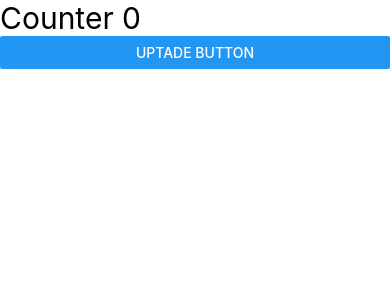
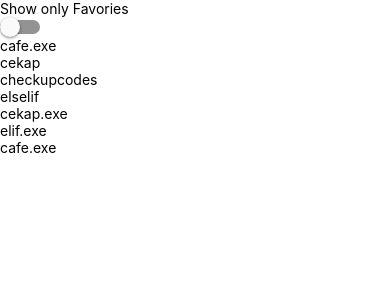
Before and after one commit to checkupcodes/ReactNative_PatikaChallenge, a React Native app in the folder stateProject/: screen / in a window 390 px wide. Shown: the top 300 px of the page. Built offline with nearby package versions, Linux system fonts and the light colour scheme.

Commit message:
v0.3.2 - State finish
Switch butonu ile sadece isseleceted leri ekranda göstertemye yarayan yapıyı kullandık

```diff
--- a/stateProject/App.js
+++ b/stateProject/App.js
@@ -1,15 +1,35 @@
 import React, {useState} from 'react';
-import {SafeAreaView, Text, View, Button} from 'react-native';
+import {SafeAreaView, Text, View, Button, Switch, FlatList} from 'react-native';
 
+const data = [
+  {id: 0, name: 'cafe.exe', isFavorite: true},
+  {id: 1, name: 'cekap', isFavorite: false},
+  {id: 2, name: 'checkupcodes', isFavorite: false},
+  {id: 3, name: 'elselif', isFavorite: true},
+  {id: 4, name: 'cekap.exe', isFavorite: true},
+  {id: 5, name: 'elif.exe', isFavorite: false},
+  {id: 6, name: 'cafe.exe', isFavorite: true},
+];
 function App() {
-  const [counter, setCounter] = useState(0);
-  function updateCounter() {
-    setCounter(counter + 1);
+  const [CafeList, setCafeList] = useState(data);
+  const [showOnlyFavories, setShowOnlyFavories] = useState(false);
+
+  function onFavoritesChange(isFavoriteSelected) {
+    setShowOnlyFavories(isFavoriteSelected);
+    isFavoriteSelected
+      ? setCafeList(CafeList.filter(cafe => cafe.isFavorite))
+      : setCafeList(data);
   }
   return (
     <SafeAreaView>
-      <Text style={{fontSize: 30}}>Counter {counter}</Text>
-      <Button title="uptade button" onPress={updateCounter}></Button>
+      <View>
+        <Text>Show only Favories</Text>
+      </View>
+      <Switch style={{}} value={showOnlyFavories} onValueChange={onFavoritesChange} />
+      <FlatList
+        data={CafeList}
+        renderItem={({item}) => <Text>{item.name}</Text>}
+      />
     </SafeAreaView>
   );
 }
```
